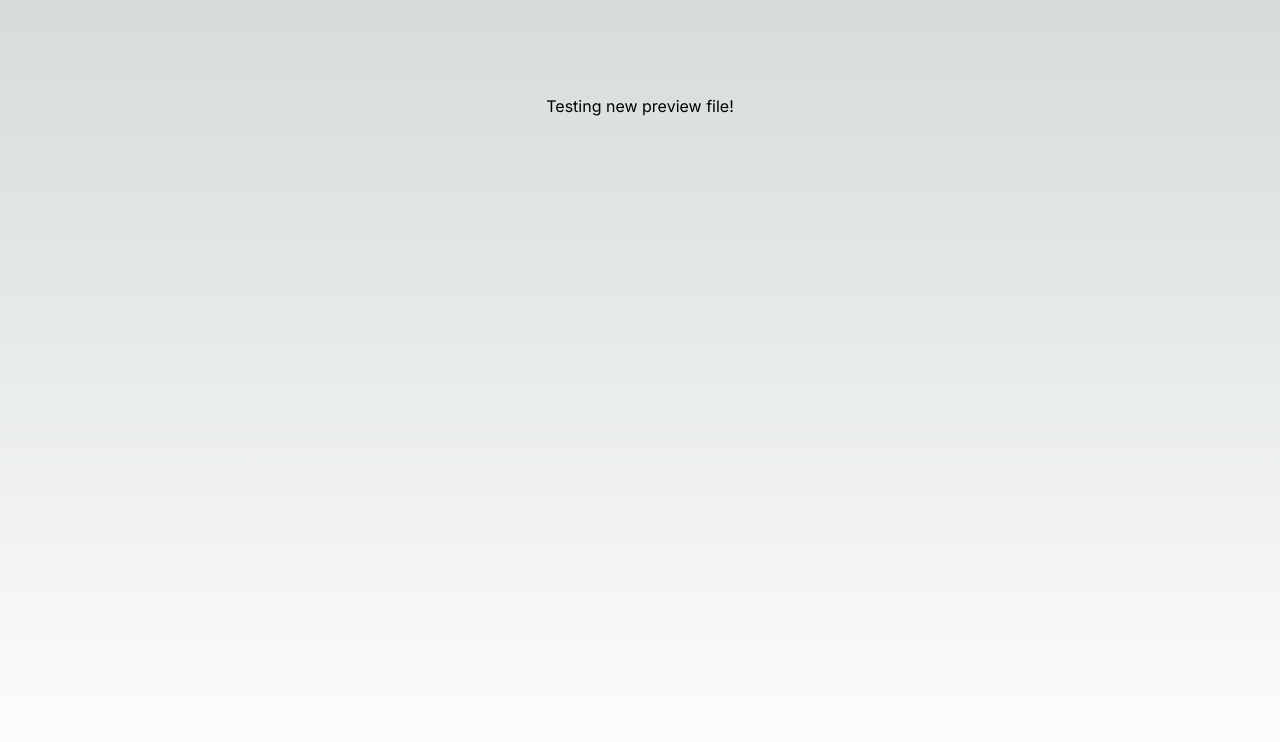
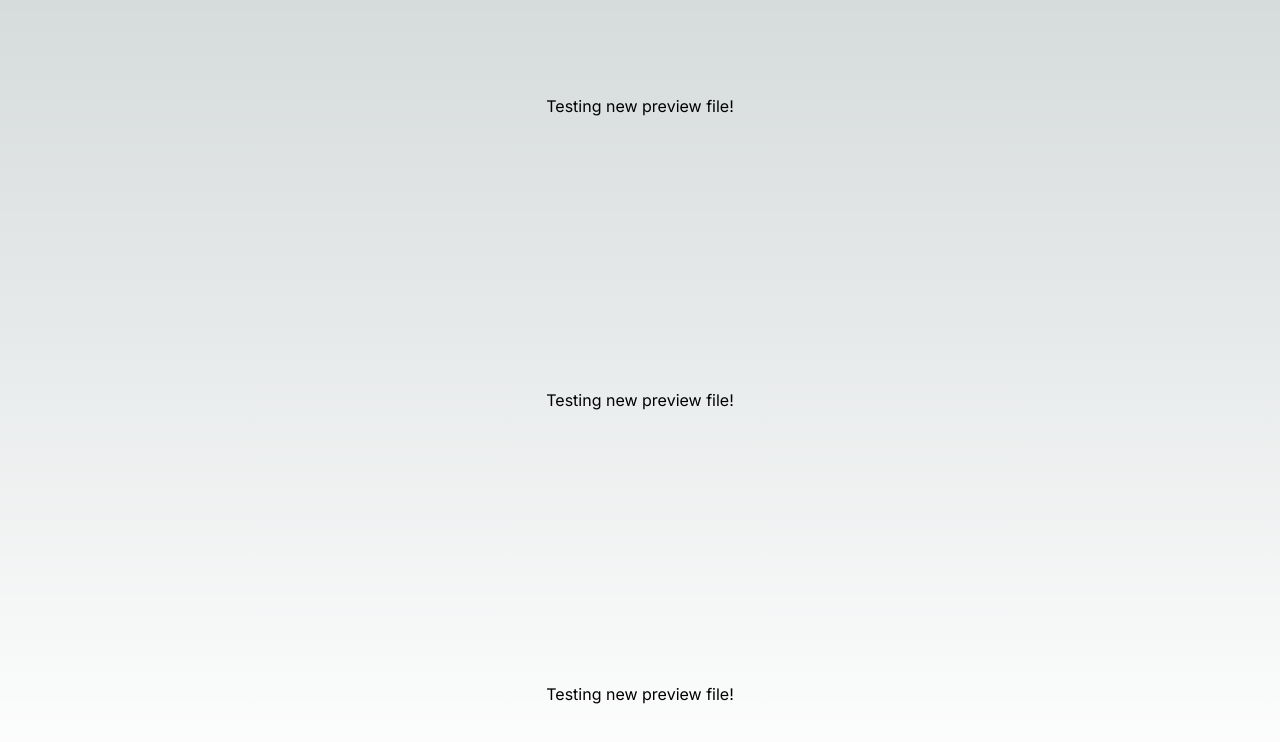
Before and after one commit to HugoFortunato/github-vercel-deploy, a Next.js app: page / in a window 1280 px wide. Shown: the top 742 px of the page. Built offline with nearby package versions, Linux system fonts and the light colour scheme.

Commit message:
change-layout-03

```diff
--- a/src/app/page.js
+++ b/src/app/page.js
@@ -5,6 +5,8 @@ export default function Home() {
   return (
     <main className={styles.main}>
       <span>Testing new preview file!</span>
+      <span>Testing new preview file!</span>
+      <span>Testing new preview file!</span>
     </main>
   )
 }
```
